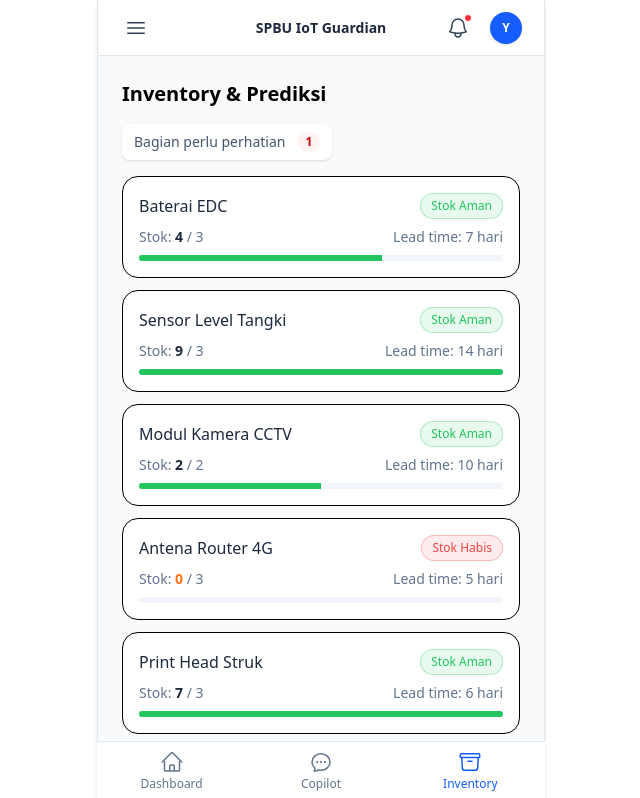
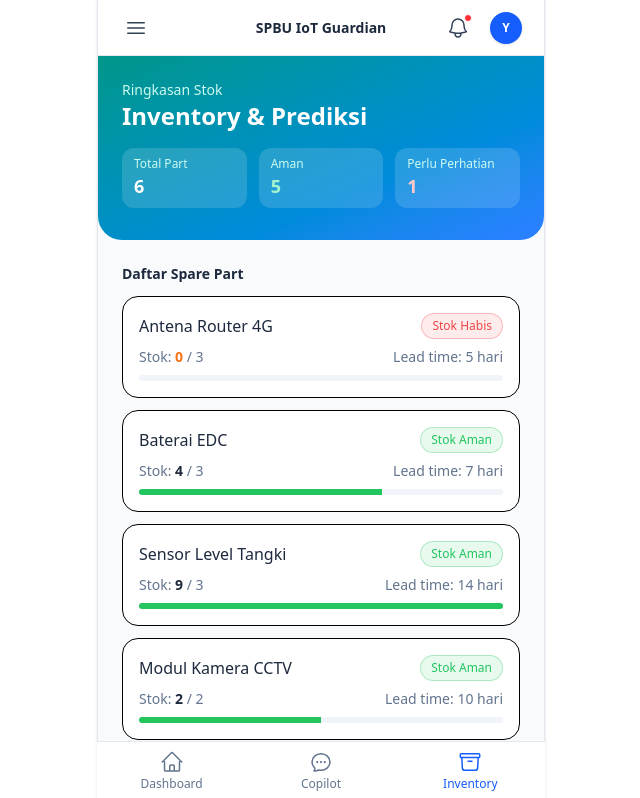
Before and after one commit to yandev-ops/spbu-iot-guardian, a React (Vite) app: page /inventory in a window 1280 px wide. Shown: the top 798 px of the page, without its empty margins (319-959 px from the left). Built offline with nearby package versions, Linux system fonts and the light colour scheme.

Commit message:
Sort inventory parts by attention status

```diff
--- a/src/pages/Inventory.jsx
+++ b/src/pages/Inventory.jsx
@@ -20,22 +20,42 @@ function Inventory() {
   const attentionCount = parts.filter(
     (p) => p.status === "PERLU_REORDER" || p.status === "STOCKOUT"
   ).length;
+  const safeCount = parts.length - attentionCount;
+
+  // Item yang butuh perhatian ditampilkan lebih dulu
+  const sortedParts = [...parts].sort((a, b) => {
+    const needsAttention = (s) => s === "PERLU_REORDER" || s === "STOCKOUT";
+    return Number(needsAttention(b.status)) - Number(needsAttention(a.status));
+  });
 
   return (
     <div>
-      <h2 className="text-xl font-semibold mb-4">Inventory & Prediksi</h2>
-
-      <div className="mb-4">
-        <div className="inline-flex items-center gap-3 px-3 py-2 bg-white rounded-lg shadow-sm text-sm font-medium">
-          <span className="text-slate-600">Bagian perlu perhatian</span>
-          <span className="inline-flex items-center justify-center bg-red-50 text-red-700 rounded-full px-2 py-0.5 text-xs font-semibold">
-            {attentionCount}
-          </span>
+      {/* ===== HERO HEADER ===== */}
+      <div className="-mx-6 -mt-6 mb-6 px-6 pt-6 pb-8 bg-gradient-to-br from-teal-600 to-blue-500 rounded-b-3xl text-white">
+        <p className="text-sm text-teal-100">Ringkasan Stok</p>
+        <h2 className="text-2xl font-bold mb-4">Inventory & Prediksi</h2>
+        <div className="flex gap-3">
+          <div className="flex-1 bg-white/15 rounded-xl px-3 py-2 backdrop-blur-sm">
+            <p className="text-xs text-teal-100">Total Part</p>
+            <p className="text-lg font-bold">{parts.length}</p>
+          </div>
+          <div className="flex-1 bg-white/15 rounded-xl px-3 py-2 backdrop-blur-sm">
+            <p className="text-xs text-teal-100">Aman</p>
+            <p className="text-lg font-bold text-emerald-200">{safeCount}</p>
+          </div>
+          <div className="flex-1 bg-white/15 rounded-xl px-3 py-2 backdrop-blur-sm">
+            <p className="text-xs text-teal-100">Perlu Perhatian</p>
+            <p className="text-lg font-bold text-red-200">{attentionCount}</p>
+          </div>
         </div>
       </div>
 
+      <div className="flex items-center justify-between mb-3">
+        <p className="font-semibold text-slate-800 text-sm">Daftar Spare Part</p>
+      </div>
+
       <div className="space-y-3">
-        {parts.map((p) => (
+        {sortedParts.map((p) => (
           <InventoryCard key={p.part_id} part={p} />
         ))}
       </div>
```
